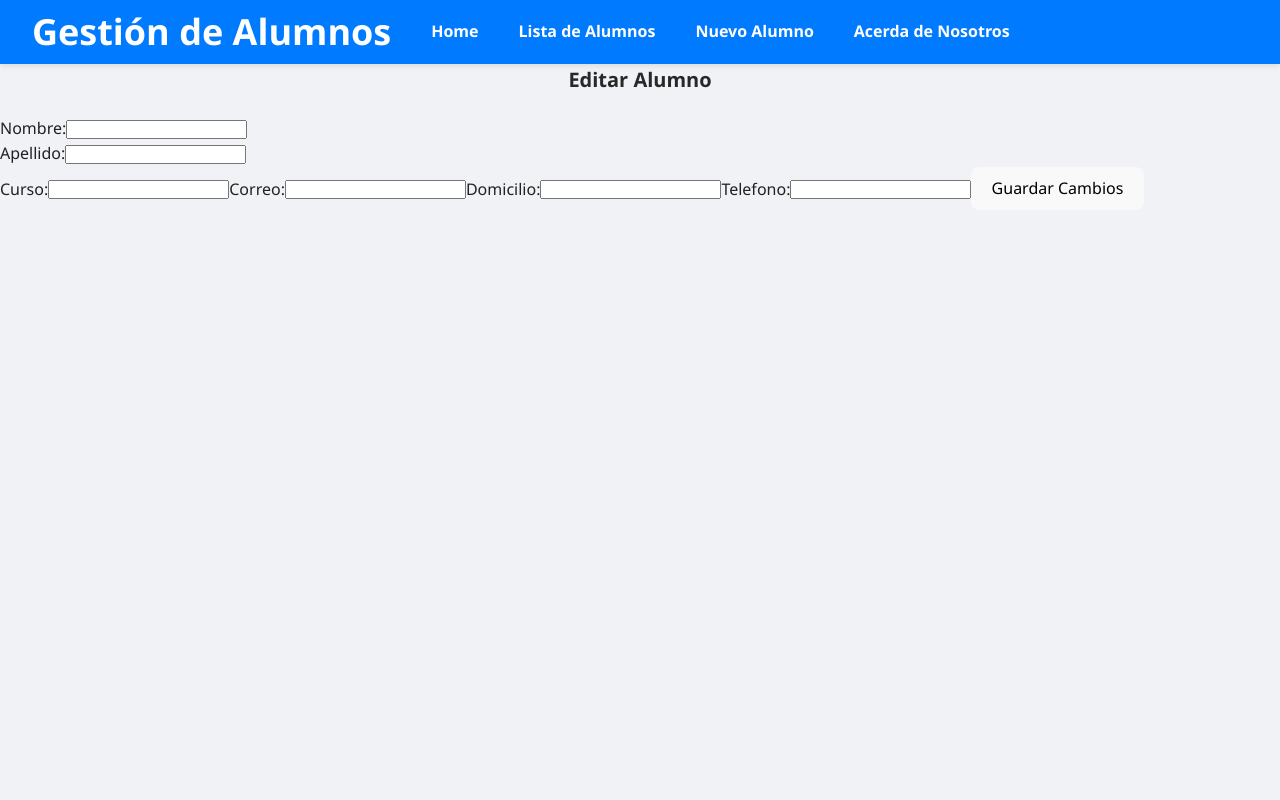
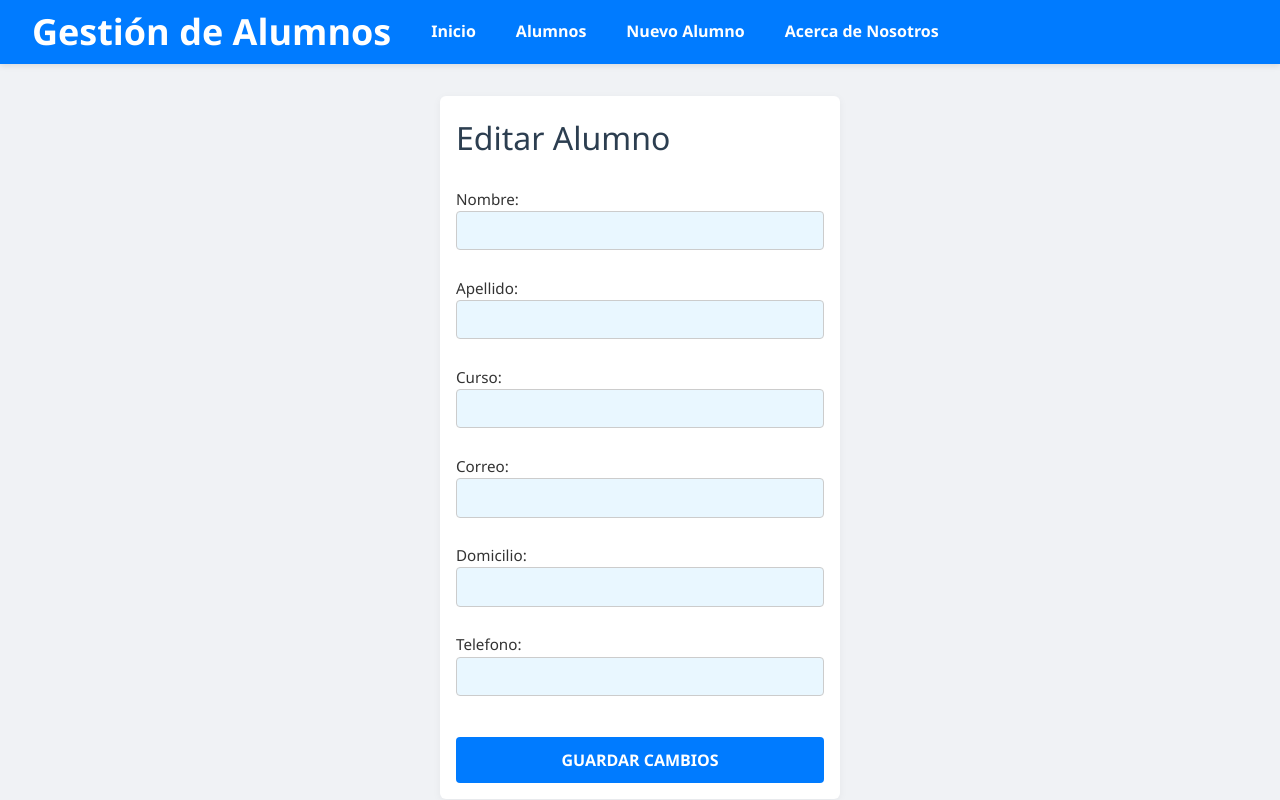
Before and after one commit to RMaxiG/pv_tp5_grupo4, a React (Vite) app in the folder Tp5-Grupo4/: page /editar/1 in a window 1280 px wide. Built offline with nearby package versions, Linux system fonts and the light colour scheme.

Commit message:
modulo de estilos para UserEdit

```diff
--- /dev/null
+++ b/Tp5-Grupo4/src/Style/UserEdit.module.css
@@ -0,0 +1,68 @@
+.formContainer {
+  width: 100%;
+  max-width: 400px;
+  margin: 2rem auto;
+  padding: 1rem;
+  background-color: #fff;
+  box-shadow: 0 2px 8px rgba(0, 0, 0, 0.05);
+  border-radius: 6px;
+  box-sizing: border-box;
+}
+
+
+.title {
+  display: flex;
+  align-items: center;
+  font-size: 2rem;
+  font-weight: 50;
+  color: #2c3e50;
+  margin-bottom: 1.5rem;
+}
+
+.form {
+  display: flex;
+  flex-direction: column;
+  gap: 0rem;
+}
+
+.label {
+  font-size: 0.95rem;
+  font-weight: 500;
+  color: #333;
+}
+
+.input {
+  width: 100%;
+  padding: 0.6rem 1rem;
+  font-size: 1rem;
+  border: 1px solid #ccc;
+  border-radius: 4px;
+  background-color: #e9f7ff;
+  transition: border-color 0.2s ease, background-color 0.2s ease, box-shadow 0.2s ease;
+  box-sizing: border-box;
+}
+
+.input:focus {
+  outline: none;
+  border-color: #007bff;
+  background-color: #fff;
+  box-shadow: 0 0 0 2px rgba(0, 123, 255, 0.2);
+}
+
+.submitButton {
+  margin-top: 1rem;
+  padding: 0.75rem;
+  font-size: 1rem;
+  font-weight: 600;
+  color: #fff;
+  background-color: #007bff;
+  border: none;
+  border-radius: 4px;
+  cursor: pointer;
+  text-transform: uppercase;
+  transition: background-color 0.2s ease;
+}
+
+.submitButton:hover {
+  background-color: #0056b3;
+}
--- a/Tp5-Grupo4/src/Views/AboutUs.jsx
+++ b/Tp5-Grupo4/src/Views/AboutUs.jsx
@@ -1,7 +1,10 @@
 const AboutUs = ()=>{
     return(
         <div>
-            <h3>Grupo 4</h3>
+            <h3>EL PROCESO</h3>
+            <p>Crear una página web es una experiencia emocionante y desafiante.
+            El sentimiento general es una mezcla de entusiasmo, aprendizaje y, a veces, un poco de frustración.
+            <br></br>Es una oportunidad de llevar tus ideas a la web, conectar con otras personas y, si es para un negocio, obtener un nuevo cliente.</p>
         </div>
     )
 }
--- a/Tp5-Grupo4/src/Views/UserEdit.jsx
+++ b/Tp5-Grupo4/src/Views/UserEdit.jsx
@@ -1,5 +1,6 @@
 import { useParams, useNavigate } from 'react-router-dom';
 import { useState } from 'react';
+import styles from '../Style/UserEdit.module.css'
 
 const EditarAlumno = ({ lista, setLista }) => {
     const { lu } = useParams();
@@ -20,24 +21,30 @@ const EditarAlumno = ({ lista, setLista }) => {
     };
 
     return (
-        <form onSubmit={handleSubmit}>
-            <h3>Editar Alumno</h3>
-            <label>Nombre:</label>
-            <input value={formData.nombre} onChange={e => setFormData({ ...formData, nombre: e.target.value })}></input>
+        <div className={styles.formContainer}>
+        <form onSubmit={handleSubmit}className={styles.form}>
+            <h3 className={styles.title}>Editar Alumno</h3>
+            <label className={styles.label}>Nombre:</label>
+            <input className={styles.input}  value={formData.nombre} onChange={e => setFormData({ ...formData, nombre: e.target.value })}></input>
             <br></br>
-            <label>Apellido:</label>
-            <input value={formData.apellido} onChange={e => setFormData({ ...formData, apellido: e.target.value })}></input>
+            <label className={styles.label}>Apellido:</label>
+            <input className={styles.input} value={formData.apellido} onChange={e => setFormData({ ...formData, apellido: e.target.value })}></input>
             <br></br>
-            <label>Curso:</label>
-            <input value={formData.curso} onChange={e => setFormData({ ...formData, curso: e.target.value })}></input>
-            <label>Correo:</label>
-            <input value={formData.correo} onChange={e => setFormData({ ...formData, correo: e.target.value })}></input>
-            <label>Domicilio:</label>
-            <input value={formData.domicilio} onChange={e => setFormData({ ...formData, domicilio: e.target.value })}></input>
-            <label>Telefono:</label>
-            <input value={formData.teléfono} onChange={e => setFormData({ ...formData, teléfono: e.target.value })}></input>
-            <button type="submit">Guardar Cambios</button>
+            <label className={styles.label}>Curso:</label>
+            <input className={styles.input} value={formData.curso} onChange={e => setFormData({ ...formData, curso: e.target.value })}></input>
+            <br></br>
+            <label className={styles.label}>Correo:</label>
+            <input className={styles.input} value={formData.correo} onChange={e => setFormData({ ...formData, correo: e.target.value })}></input>
+            <br></br>
+            <label className={styles.label}>Domicilio:</label>
+            <input className={styles.input} value={formData.domicilio} onChange={e => setFormData({ ...formData, domicilio: e.target.value })}></input>
+            <br></br>
+            <label className={styles.label}>Telefono:</label>
+            <input className={styles.input} value={formData.teléfono} onChange={e => setFormData({ ...formData, teléfono: e.target.value })}></input>
+            <br></br>
+            <button type="submit"className={styles.submitButton}>Guardar Cambios</button>
         </form>
+        </div>
     );
 };
 export default EditarAlumno;
--- a/Tp5-Grupo4/src/components/NavBar.jsx
+++ b/Tp5-Grupo4/src/components/NavBar.jsx
@@ -8,12 +8,12 @@ const NavBar = () => {
         <ul className={Styles.navbarList}>
           <li>
             <Link to="/" className={Styles.navbarLink}>
-              Home
+              Inicio
             </Link>
           </li>
           <li>
             <Link to="/ListAlumnos" className={Styles.navbarLink}>
-              Lista de Alumnos
+              Alumnos
             </Link>
           </li>
           <li>
@@ -23,7 +23,7 @@ const NavBar = () => {
           </li>
           <li>
             <Link to="/acercad" className={Styles.navbarLink}>
-              Acerda de Nosotros
+              Acerca de Nosotros
             </Link>
           </li>
         </ul>
```
